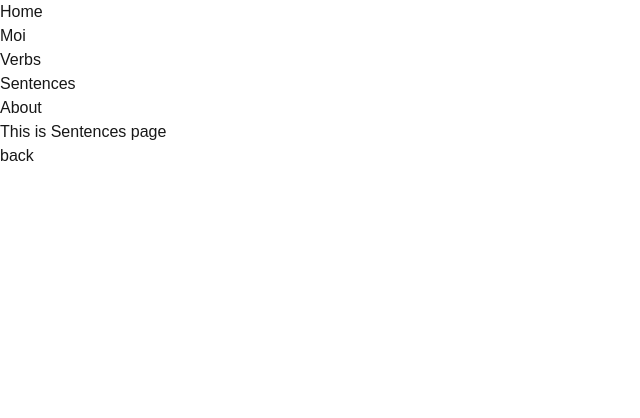
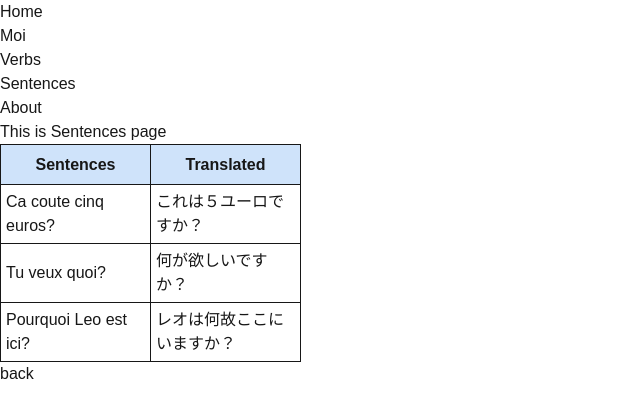
Before and after one commit to miketorii/mikefrench, a Next.js app: page /sentences in a window 1280 px wide. Shown: the top 418 px of the page, without its empty margins (0-640 px from the left). Built offline with nearby package versions, Linux system fonts and the light colour scheme.

Commit message:
add sentences

```diff
--- a/app/sentences/page.tsx
+++ b/app/sentences/page.tsx
@@ -1,9 +1,24 @@
 import Link from 'next/link';
 
 export default function SentencesPage(){
+
+       const sentences = [
+       	     { sentence: 'Ca coute cinq euros?', translated: 'これは５ユーロですか？' },
+       	     { sentence: 'Tu veux quoi?', translated: '何が欲しいですか？' },
+       	     { sentence: 'Pourquoi Leo est ici?', translated: 'レオは何故ここにいますか？' }
+       ];
+
        return (
        <div>
               <h1>This is Sentences page</h1>
+	      <table>
+	      	<thead>
+			<tr><th>Sentences</th><th>Translated</th></tr>
+		</thead>
+		<tbody>
+			{ sentences.map( (obj) => ( <tr key={obj.sentence} ><td>{obj.sentence}</td><td>{obj.translated}</td></tr> )  ) }
+		</tbody>
+	      </table>
        	      <p />
 	      <Link href="/"><button>back</button></Link>
        </div>
```
Also changed, not shown: app/words/tmp.txt (deleted).
